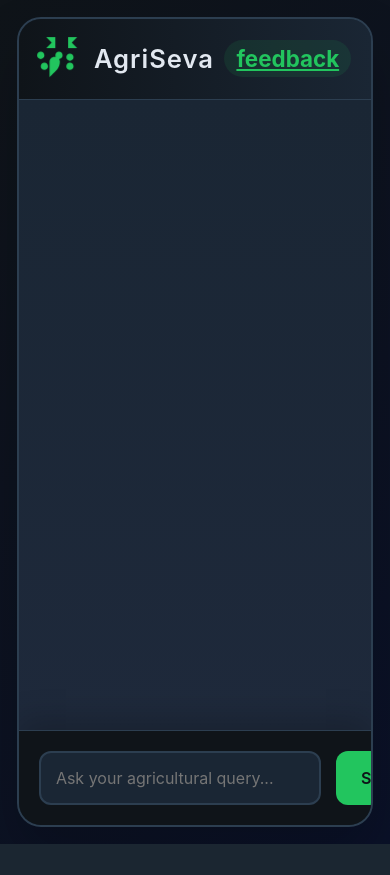
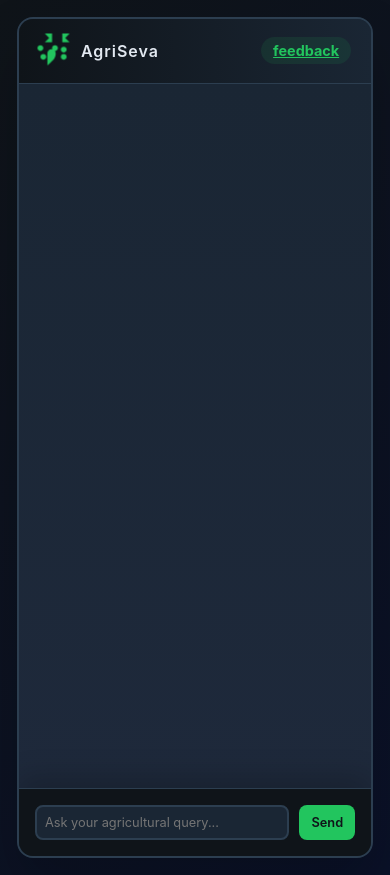
Before and after one commit to AarthShah/AgriSeva, a Flask app: page / in a window 390 px wide. Before the commit the page ends 844 px from the top, so only its background shows below. Run offline with Flask 3, Linux system fonts and the light colour scheme.

Commit message:
Update index.html

```diff
--- a/templates/index.html
+++ b/templates/index.html
@@ -55,7 +55,7 @@
         .chat-header {
             background: linear-gradient(to right, var(--bg-primary), var(--bg-secondary));
             color: var(--text-primary);
-            padding: 20px;
+            padding: 16px 20px;
             display: flex;
             justify-content: space-between;
             align-items: center;
@@ -63,19 +63,18 @@
         }
 
         .chat-header h1 {
-            font-size: 1.6em;
+            font-size: 1.4em;
             font-weight: 600;
             letter-spacing: 1px;
             display: flex;
             align-items: center;
-            gap: 15px;
+            gap: 10px;
             cursor: pointer;
-
         }
 
         .header-icon {
-            width: 40px;
-            height: 40px;
+            width: 32px;
+            height: 32px;
             fill: var(--accent-primary);
             animation: pulse 2s infinite alternate;
         }
@@ -86,7 +85,7 @@
         }
 
         .chat-header .logo {
-            font-size: 1.4em;
+            font-size: 1em;
             font-weight: 700;
             color: var(--accent-primary);
             background: rgba(34,197,94,0.1);
@@ -103,7 +102,7 @@
         .chat-messages {
             flex-grow: 1;
             overflow-y: auto;
-            padding: 25px;
+            padding: 15px;
             background: linear-gradient(to bottom, var(--bg-secondary), #1e293b);
             scrollbar-width: thin;
             scrollbar-color: var(--accent-primary) transparent;
@@ -111,20 +110,29 @@
 
         .input-area {
             display: flex;
-            padding: 20px;
+            padding: 16px;
             background: var(--bg-primary);
             border-top: 1px solid var(--border-color);
             box-shadow: 0 -10px 30px var(--shadow-color);
+            gap: 10px;
         }
+        @media (max-width: 768px) {
+    .chat-container {
+        height: calc(100vh - 60px); /* Adjust for mobile keyboard */
+    }
+
+    .chat-messages {
+        height: calc(100vh - 140px); /* Adjust for mobile keyboard and input area */
+    }
+}
 
         #question {
             flex-grow: 1;
-            padding: 15px;
+            padding: 12px;
             background: var(--bg-secondary);
             border: 2px solid var(--border-color);
             color: var(--text-primary);
-            border-radius: 12px;
-            margin-right: 15px;
+            border-radius: 8px;
             transition: all 0.3s ease;
             font-size: 1em;
         }
@@ -138,8 +146,8 @@
             background: var(--accent-primary);
             color: var(--bg-primary);
             border: none;
-            padding: 15px 25px;
-            border-radius: 12px;
+            padding: 12px 20px;
+            border-radius: 8px;
             cursor: pointer;
             transition: all 0.3s ease;
             font-weight: 600;
@@ -154,44 +162,18 @@
             box-shadow: 0 10px 20px rgba(34,197,94,0.3);
         }
 
-        .holographic-btn::before {
-            content: '';
-            position: absolute;
-            top: -50%;
-            left: -50%;
-            width: 200%;
-            height: 200%;
-            background: linear-gradient(
-                115deg,
-                transparent 0%,
-                rgba(255,255,255,0.2) 50%,
-                transparent 100%
-            );
-            transform: rotate(45deg);
-            opacity: 0;
-            transition: opacity 0.5s ease;
-        }
-
-        .holographic-btn:hover::before {
-            opacity: 1;
-            animation: shine 0.7s ease-in-out;
-        }
-
         .ai-message, .user-message {
             max-width: 85%;
-            margin: 15px 0;
-            padding: 15px;
-            border-radius: 15px;
-            position: relative;
-            transform-origin: center;
-            transition: transform 0.3s ease;
+            margin: 10px 0;
+            padding: 10px;
+            border-radius: 8px;
         }
 
         .ai-message {
             background: var(--bg-primary);
             border-left: 4px solid var(--accent-primary);
             margin-right: auto;
-            box-shadow: -5px 5px 15px var(--shadow-color);
+            box-shadow: -3px 3px 10px var(--shadow-color);
         }
 
         .user-message {
@@ -199,11 +181,59 @@
             color: var(--text-primary);
             margin-left: auto;
             background: linear-gradient(to right, #6aef8b, #026331);
-            box-shadow: 5px 5px 15px var(--shadow-color);
+            box-shadow: 3px 3px 10px var(--shadow-color);
         }
 
-        .ai-message:hover, .user-message:hover {
-            transform: scale(1.02);
+        @media (max-width: 768px) {
+            .chat-container {
+                height: auto;
+                max-width: 100%;
+                border-radius: 16px;
+            }
+
+            .chat-header h1 {
+                font-size: 1.2em;
+            }
+
+            .chat-header .logo {
+                font-size: 0.9em;
+            }
+
+            #question {
+                font-size: 0.9em;
+                padding: 10px;
+            }
+
+            .holographic-btn {
+                font-size: 0.9em;
+                padding: 10px 15px;
+            }
+
+            .ai-message, .user-message {
+                font-size: 0.9em;
+                padding: 8px;
+            }
+        }
+
+        @media (max-width: 480px) {
+            .chat-header h1 {
+                font-size: 1em;
+            }
+
+            #question {
+                font-size: 0.8em;
+                padding: 8px;
+            }
+
+            .holographic-btn {
+                font-size: 0.8em;
+                padding: 8px 12px;
+            }
+
+            .ai-message, .user-message {
+                font-size: 0.8em;
+                padding: 6px;
+            }
         }
     </style>
 </head>
```
